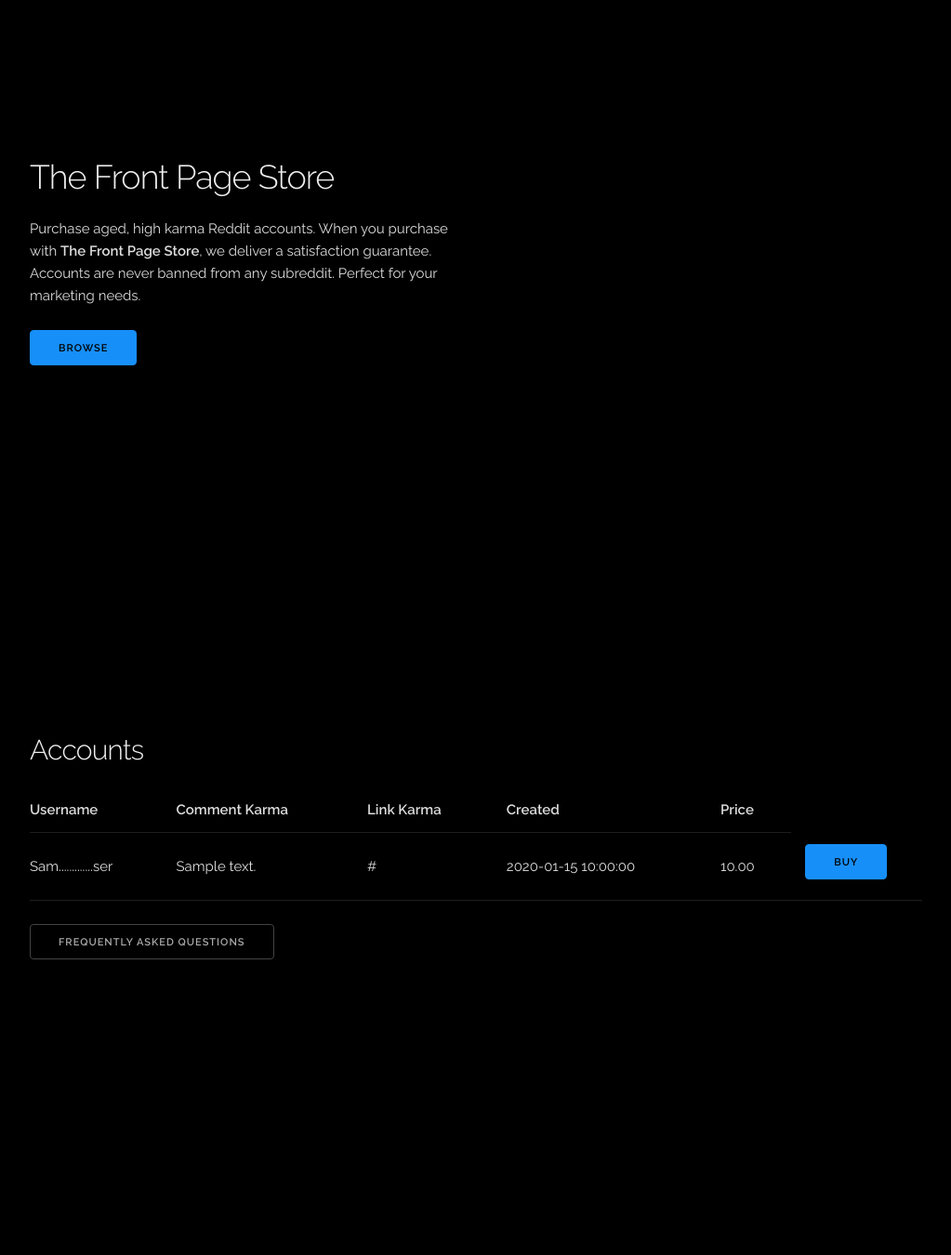
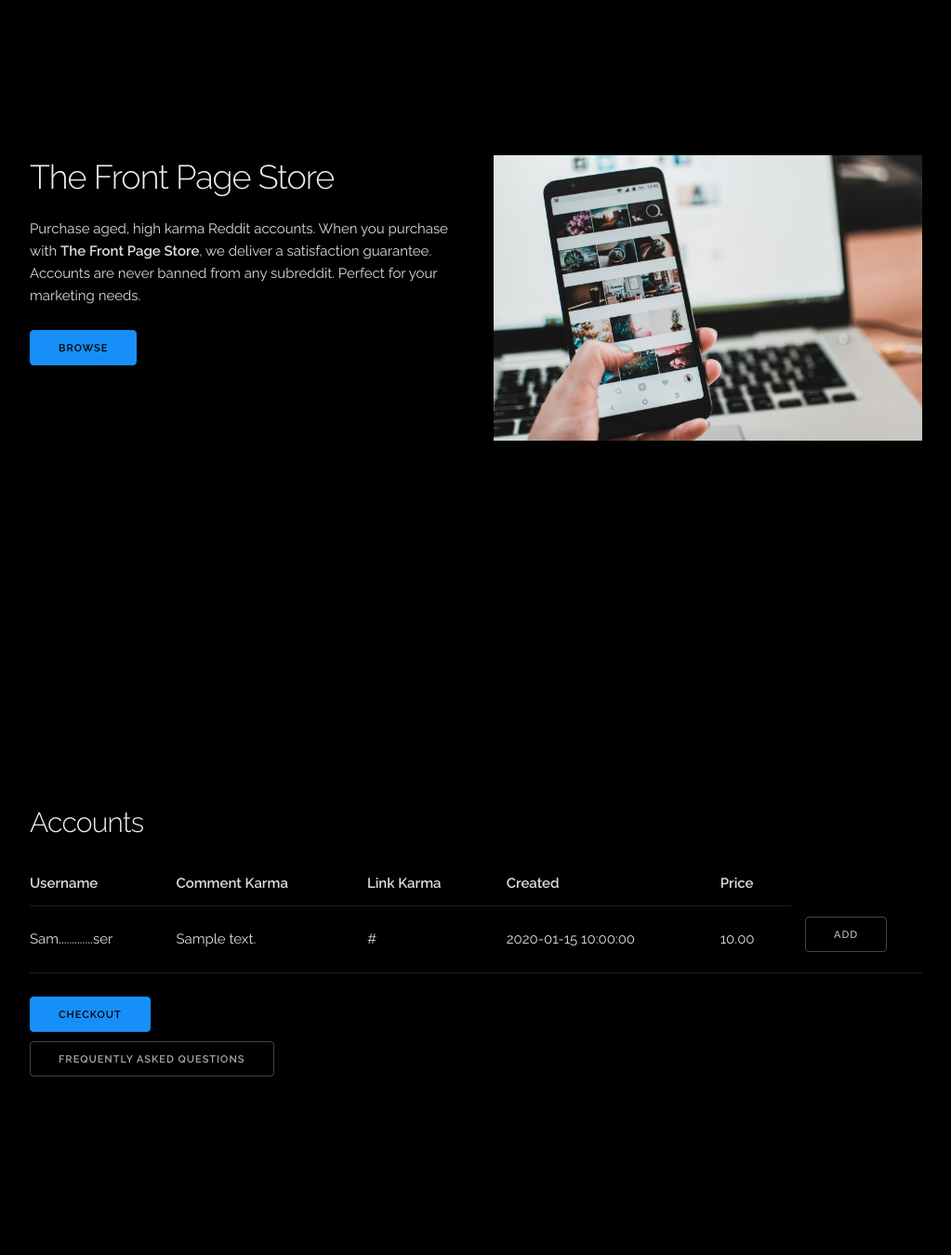
Before and after one commit to bmcnns/thefrontpagestore, a Flask app: template templates/index.html in a window 1280 px wide. Shown: the part 73-1423 px from the top of the page at 93% size, without its empty margins (128-1151 px from the left). Run offline with Flask 2, Linux system fonts and the light colour scheme; the template is opened without the code that fills it: most values are stand-ins (such as "Sample title", 1, 10 or a date in 2020); parts of the project's set-up code (start-up, migrations or seed data) failed here and were passed over.

Commit message:
Finishing touches to static content.

```diff
--- a/templates/index.html
+++ b/templates/index.html
@@ -5,7 +5,7 @@
   <!-- Basic Page Needs
   –––––––––––––––––––––––––––––––––––––––––––––––––– -->
   <meta charset="utf-8">
-  <title>thefrontpagestore.com</title>
+  <title>The Frontpage Store</title>
   <meta name="description" content="">
   <meta name="author" content="">
 
@@ -54,6 +54,9 @@
           Perfect for your marketing needs.  </p>
           <button class="button-primary" id="accountsButton">Browse</button>
         </div>
+        <div class="one-half column" style="margin-top: 25%; margin-bottom: 25%;">
+          <img style="width: 100%;" src="{{ url_for('static', filename='banner.jpg') }}">
+        </div>
       </div>
       <div class="row">
         <div id="accounts" style="padding-bottom: 10%;"> </div>
@@ -79,12 +82,13 @@
                 <td>{{ user.linkKarma }}</td>
                 <td>{{ user.dateCreated }}</td>
                 <td>10.00</td>
-                <td><button class="button-primary">Buy</button></td>
+                <td><button>Add</button></td>
               </tr>
               {% endfor %}
             </tbody>
           </table>
-
+          <button class="button-primary">Checkout</button>
+          <br>
           <button id="faqButton">Frequently Asked Questions</button>
         </div>
       </div>
--- a/website.py
+++ b/website.py
@@ -5,6 +5,8 @@ import datetime
 
 app = Flask(__name__)
 
+months = [ 'January', 'February', 'March', 'April', 'May',
+ 'June', 'July', 'August', 'September', 'November', 'December']
 #Authenticate PRAW
 r = praw.Reddit(client_id='QGNYNC0_WKmCPQ',
 				client_secret='7hhoPaR9dNg9hQZIx4GqXFTsaH0',
@@ -23,7 +25,8 @@ class User:
 		self.profile = r.redditor(username)
 		self.commentKarma = self.profile.comment_karma
 		self.linkKarma = self.profile.link_karma
-		self.dateCreated = datetime.datetime.utcfromtimestamp(self.profile.created_utc)
+		self.dateUnformatted = datetime.datetime.utcfromtimestamp(self.profile.created_utc)
+		self.dateCreated = months[self.dateUnformatted.month - 1] + " " + (str)(self.dateUnformatted.day) + ", " + (str)(self.dateUnformatted.year)
 
 users = []
 
```
Also changed, not shown: static/banner.jpg (added), 2 other files.
